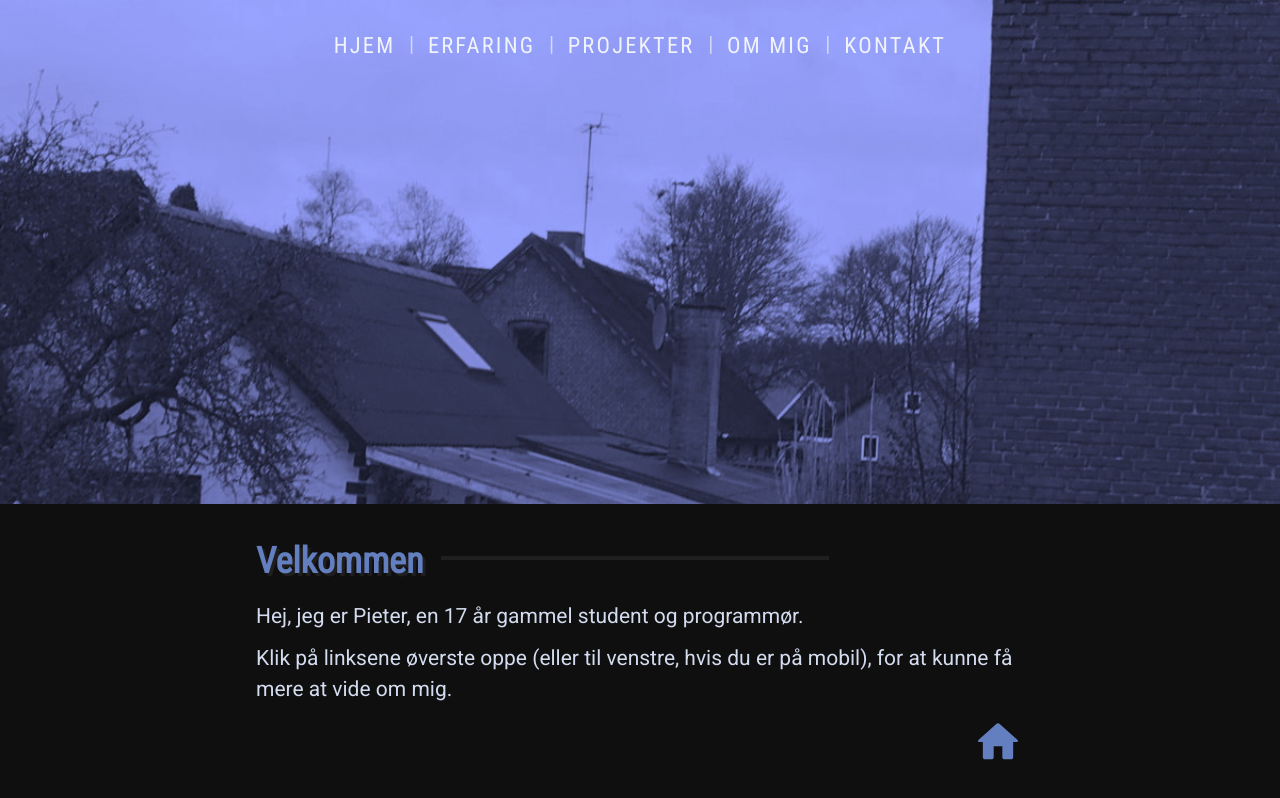
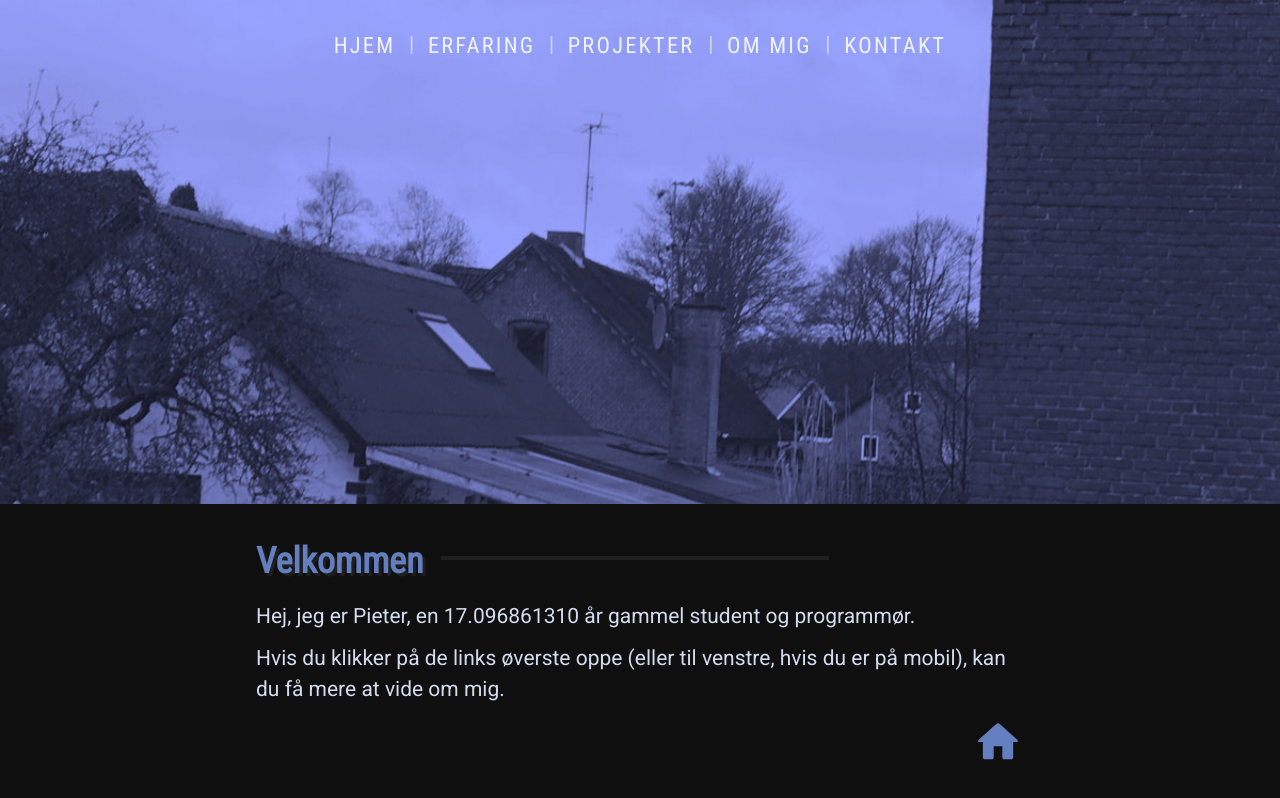
Before and after one commit to camper0008/tphollebeek, a React (Create React App) app: page / in a window 1280 px wide. Built offline with nearby package versions, Linux system fonts and the light colour scheme.

Commit message:
added age script

```diff
--- a/src/pages/Home.js
+++ b/src/pages/Home.js
@@ -1,11 +1,27 @@
 import footerIcon from '../assets/images/icons/home-blue.svg';
+import React, { useState, useEffect } from 'react';
+
+const birthday = Date.UTC(2004, 4, 18);
 
 function Home() {
+    const [age, updateAge] = useState(0);
+
+
+    useEffect(() => {
+      const interval = setInterval(() => {
+        updateAge(_ => {
+            const ageInMilliseconds = Date.now() - birthday;
+            return (ageInMilliseconds/(1000*60*60*24*365.25)).toFixed(9);
+        });
+      }, 1);
+      return () => clearInterval(interval);
+    }, []);
+
     return (
         <div className="section footer">
             <h1>velkommen</h1>
-            <p>Hej, jeg er Pieter, en <span id="age">17</span> år gammel student og programmør.</p>
-            <p>Klik på linksene øverste oppe (eller til venstre, hvis du er på mobil), for at kunne få mere at vide om mig.</p>
+            <p>Hej, jeg er Pieter, en <span id="age">{age}</span> år gammel student og programmør.</p>
+            <p>Hvis du klikker på de links øverste oppe (eller til venstre, hvis du er på mobil), kan du få mere at vide om mig.</p>
             <img className="icon" src={footerIcon} alt="Et blåt ikon af et hus."></img>
         </div>
     );
```
